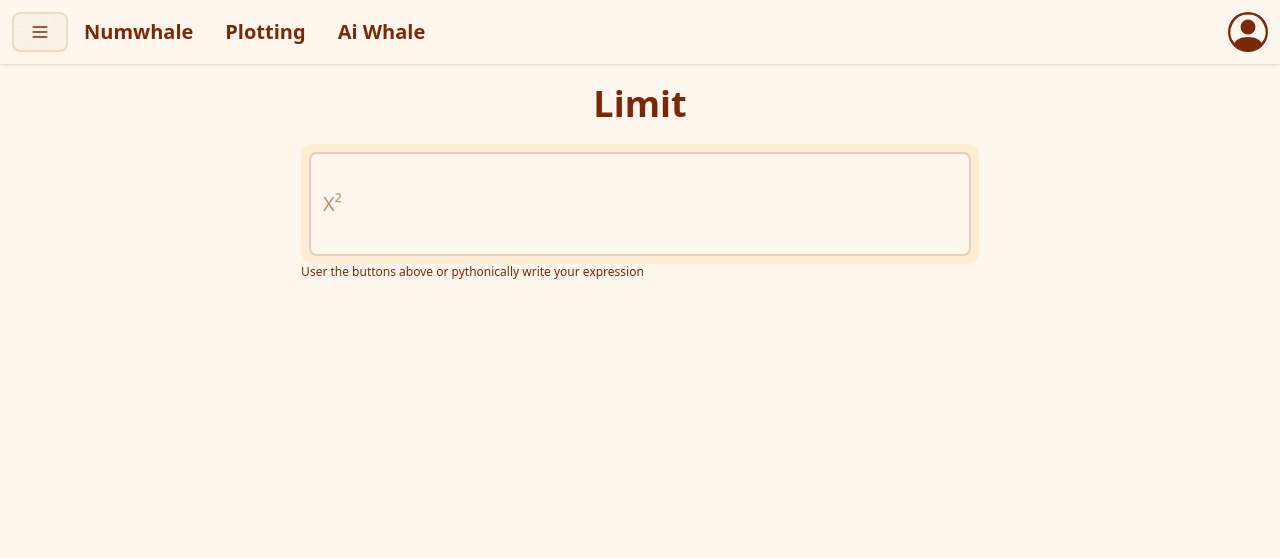
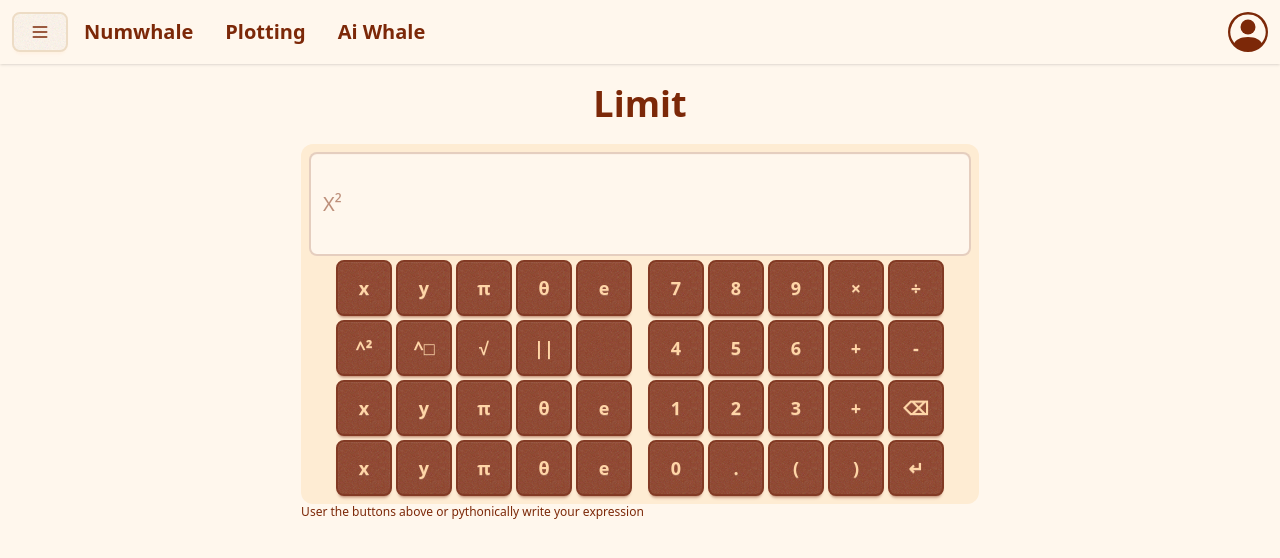
Before and after one commit to Guidjy/numwhale, a React (Vite) app in the folder frontend/: page /calculus/single_variable/limit in a window 1280 px wide. Shown: the top 558 px of the page. Built offline with nearby package versions, Linux system fonts and the light colour scheme.

Commit message:
calculator wip

```diff
--- a/frontend/src/components/Calculator.jsx
+++ b/frontend/src/components/Calculator.jsx
@@ -2,8 +2,74 @@ export default function Calculator() {
   return (
     <>
       <div className="flex flex-col items-center bg-base-200 p-2 rounded-xl w-full md:w-10/12 ">
+        {/*textarea*/}
         <textarea className="textarea resize-none w-full text-xl pt-9" placeholder="X²"></textarea>
-        <div className="flex w-full">
+
+        {/*Buttons*/}
+        <div className="flex">
+          {/*variables, f(x) and constants*/}
+          <div className="mr-2">
+            <div className="grid grid-cols-5 gap-1 mt-1">
+              <div><CalculatorButton symbol={"x"} /></div>
+              <div><CalculatorButton symbol={"y"} /></div>
+              <div><CalculatorButton symbol={"π"} /></div>
+              <div><CalculatorButton symbol={"θ"} /></div>
+              <div><CalculatorButton symbol={"e"} /></div>
+            </div>
+            <div className="grid grid-cols-5 gap-1 mt-1">
+              <div><CalculatorButton symbol={"^²"} /></div>
+              <div><CalculatorButton symbol={"^□"} /></div>
+              <div><CalculatorButton symbol={"√"} /></div>
+              <div><CalculatorButton symbol={"||"} /></div>
+              <div><CalculatorButton symbol={" "} /></div>
+            </div>
+            <div className="grid grid-cols-5 gap-1 mt-1">
+              <div><CalculatorButton symbol={"x"} /></div>
+              <div><CalculatorButton symbol={"y"} /></div>
+              <div><CalculatorButton symbol={"π"} /></div>
+              <div><CalculatorButton symbol={"θ"} /></div>
+              <div><CalculatorButton symbol={"e"} /></div>
+            </div>
+            <div className="grid grid-cols-5 gap-1 mt-1">
+              <div><CalculatorButton symbol={"x"} /></div>
+              <div><CalculatorButton symbol={"y"} /></div>
+              <div><CalculatorButton symbol={"π"} /></div>
+              <div><CalculatorButton symbol={"θ"} /></div>
+              <div><CalculatorButton symbol={"e"} /></div>
+            </div>
+          </div>
+
+          {/*numbers and operators*/}
+          <div className="ml-2">
+            <div className="grid grid-cols-5 gap-1 mt-1">
+              <div><CalculatorButton symbol={"7"} /></div>
+              <div><CalculatorButton symbol={"8"} /></div>
+              <div><CalculatorButton symbol={"9"} /></div>
+              <div><CalculatorButton symbol={"×"} /></div>
+              <div><CalculatorButton symbol={"÷"} /></div>
+            </div>
+            <div className="grid grid-cols-5 gap-1 mt-1">
+              <div><CalculatorButton symbol={"4"} /></div>
+              <div><CalculatorButton symbol={"5"} /></div>
+              <div><CalculatorButton symbol={"6"} /></div>
+              <div><CalculatorButton symbol={"+"} /></div>
+              <div><CalculatorButton symbol={"-"} /></div>
+            </div>
+            <div className="grid grid-cols-5 gap-1 mt-1">
+              <div><CalculatorButton symbol={"1"} /></div>
+              <div><CalculatorButton symbol={"2"} /></div>
+              <div><CalculatorButton symbol={"3"} /></div>
+              <div><CalculatorButton symbol={"+"} /></div>
+              <div><CalculatorButton symbol={"⌫"} /></div>
+            </div>
+            <div className="grid grid-cols-5 gap-1 mt-1">
+              <div><CalculatorButton symbol={"0"} /></div>
+              <div><CalculatorButton symbol={"."} /></div>
+              <div><CalculatorButton symbol={"("} /></div>
+              <div><CalculatorButton symbol={")"} /></div>
+              <div><CalculatorButton symbol={"↵"} /></div>
+            </div>
+          </div>
         </div>
       </div>
       <div className="flex w-full md:w-10/12">
@@ -12,3 +78,10 @@ export default function Calculator() {
     </>
   )
 }
+
+
+function CalculatorButton({ symbol }) {
+  return (
+    <button className="btn btn-accent w-11 md:w-12 lg:w-14 h-11 md:h-12 lg:h-14 text-lg">{ symbol }</button>
+  )
+}
```
